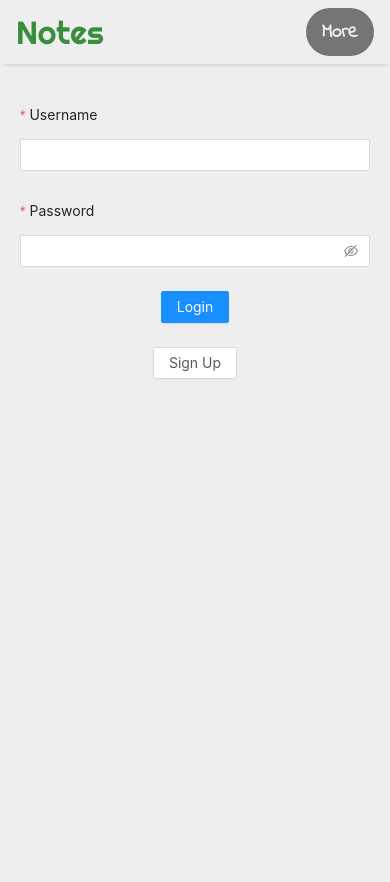
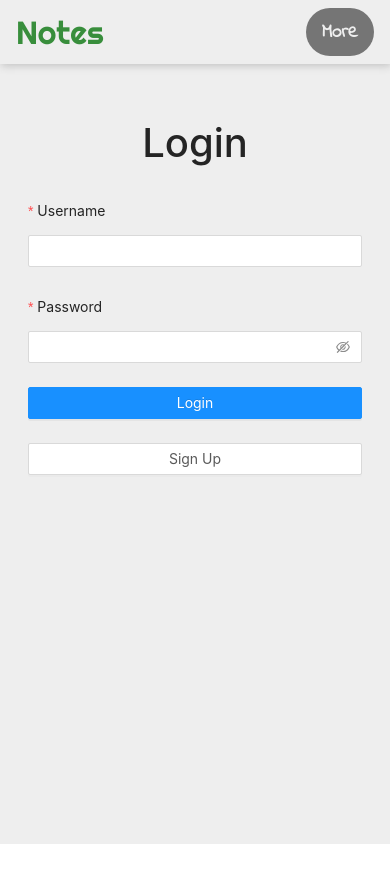
Before and after one commit to cuonggm/notes, a React (Create React App) app: page /login in a window 390 px wide. Shown: the top 882 px of the page. After the commit the page ends 844 px from the top, so only its background shows below. Built offline with nearby package versions, Linux system fonts and the light colour scheme.

Commit message:
Fix Login style

```diff
--- a/src/App.css
+++ b/src/App.css
@@ -26,3 +26,9 @@ aside#moreSideDrawer {
   font-family: var(--header-item-font-family-1);
   font-size: var(--header-item-font-size);
 }
+
+@media (max-width: 575px) {
+  .ant-col-offset-8 {
+    margin-left: 0;
+  }
+}
--- a/src/App.js
+++ b/src/App.js
@@ -1,7 +1,7 @@
-import { Button, Layout } from "antd";
-import { useEffect } from "react";
+import { Layout } from "antd";
+import { Fragment, useEffect } from "react";
 import { useDispatch, useSelector } from "react-redux";
-import { BrowserRouter, Link, Redirect, Route, Switch } from "react-router-dom";
+import { Link, Redirect, Route, Switch, useLocation } from "react-router-dom";
 import "./antd-theme/antd-customized.css";
 import "./App.css";
 import AppHeader from "./pages/AppHeader/AppHeader";
@@ -17,7 +17,8 @@ const { Content } = Layout;
 function App() {
   const auth = useSelector((state) => state.auth);
 
-  console.log(auth);
+  const location = useLocation();
+  console.log(location);
 
   const dispatch = useDispatch();
   const sidedrawer = useSelector((state) => state.sidedrawer);
@@ -57,11 +58,11 @@ function App() {
   }, [dispatch]);
 
   return (
-    <BrowserRouter>
+    <Fragment>
       <AppHeader />
-      <Layout style={{ height: "100vh" }} className={styles.mainLayout}>
+      <Layout className={styles.mainLayout}>
         <Layout>
-          <Content className={styles.mainLayout}>
+          <Content className={styles.mainContentLayout}>
             <Switch>
               <Route path="/login">
                 {auth.isLoggedIn === true && <Redirect to="/" />}
@@ -75,6 +76,7 @@ function App() {
       {sidedrawer.isSidedrawerShow && (
         <aside id="moreSideDrawer">
           <Link
+            to="#"
             onClick={onClickHideMoreButton}
             className={`${appHeaderStyles.moreButton} ${appHeaderStyles.sideDrawerItemDark} moreButton`}
           >
@@ -112,7 +114,7 @@ function App() {
           )}
         </aside>
       )}
-    </BrowserRouter>
+    </Fragment>
   );
 }
 
--- a/src/App.module.css
+++ b/src/App.module.css
@@ -1,14 +1,22 @@
 .mainLayout {
+  background-color: var(--light-color);
+  background: var(--light-color);
+  box-sizing: border-box;
+  height: 100vh;
+  width: 100vw;
+}
+
+.mainContentLayout {
   background-color: var(--light-color);
   margin: 0;
   padding-left: 5rem;
   padding-right: 5rem;
-  padding-top: 1rem;
+  padding-top: 4rem;
   padding-bottom: 1rem;
 }
 
-@media (max-width: 768px) {
-  .mainLayout {
+@media (max-width: 575px) {
+  .mainContentLayout {
     padding-left: 0.2rem;
     padding-right: 0.2rem;
   }
--- a/src/index.js
+++ b/src/index.js
@@ -5,12 +5,15 @@ import App from "./App";
 import reportWebVitals from "./reportWebVitals";
 import { Provider } from "react-redux";
 import { store } from "./store/store";
+import { BrowserRouter } from "react-router-dom";
 
 const root = ReactDOM.createRoot(document.getElementById("root"));
 root.render(
   <Provider store={store}>
     <React.StrictMode>
-      <App />
+      <BrowserRouter>
+        <App />
+      </BrowserRouter>
     </React.StrictMode>
   </Provider>
 );
--- a/src/pages/AppHeader/AppHeader.js
+++ b/src/pages/AppHeader/AppHeader.js
@@ -1,6 +1,6 @@
 import styles from "./AppHeader.module.css";
 import { Link } from "react-router-dom";
-import { Button, Layout } from "antd";
+import { Layout } from "antd";
 import { useDispatch, useSelector } from "react-redux";
 import { logoutThunk } from "../../store/authSlice";
 import { Fragment } from "react";
@@ -62,6 +62,7 @@ const AppHeader = (props) => {
           )}
 
           <Link
+            to="#"
             onClick={onClickShowMoreButton}
             className={`${styles.moreButton} ${styles.headerDarkItem} moreButton`}
           >
--- a/src/pages/AppHeader/AppHeader.module.css
+++ b/src/pages/AppHeader/AppHeader.module.css
@@ -1,6 +1,10 @@
 /* Outter Header */
 
 .header {
+  position: absolute;
+  top: 0;
+  left: 0;
+  width: 100%;
   margin-left: 0;
   margin-right: 0;
   margin-top: 0;
@@ -180,7 +184,7 @@
   border: none;
 }
 
-@media (max-width: 48rem) {
+@media (max-width: 575px) {
   .moreButton {
     display: flex;
   }
--- a/src/pages/Login/Login.js
+++ b/src/pages/Login/Login.js
@@ -28,14 +28,19 @@ const Login = (props) => {
 
   return (
     <Fragment>
-      <Row justify="center" align="middle">
-        <Col align="center">
+      <Row justify="center">
+        <Col>
+          <h1 className={styles.title}>Login</h1>
+        </Col>
+      </Row>
+      <Row justify="center">
+        <Col>
           <Form
+            className={styles.form}
             name="loginForm"
             labelCol={{ span: 8 }}
-            wrapperCol={{ span: 16 }}
+            wrapperCol={{ span: 24 }}
             autoComplete="off"
-            className={styles.form}
           >
             <Form.Item
               label="Username"
@@ -43,44 +48,45 @@ const Login = (props) => {
               rules={[
                 { required: true, message: "Username can not be empty." },
               ]}
-              className={styles.formItem}
             >
               <Input onChange={onUsernameChange} />
             </Form.Item>
-
             <Form.Item
               label="Password"
               name="password"
               rules={[
                 { required: true, message: "Password can not be empty." },
               ]}
-              className={styles.formItem}
             >
               <Input.Password onChange={onPasswordChange} />
             </Form.Item>
-
             <Form.Item
-              style={{
-                display: "flex",
-                flexDirection: "row",
-                justifyContent: "center",
+              wrapperCol={{
+                offset: 8,
+                span: 24,
               }}
-              className={styles.formItem}
             >
-              <Button type="primary" htmlType="submit" onClick={onSignIn}>
+              <Button
+                block={true}
+                type="primary"
+                htmlType="submit"
+                onClick={onSignIn}
+              >
                 Login
               </Button>
             </Form.Item>
-
             <Form.Item
-              style={{
-                display: "flex",
-                flexDirection: "row",
-                justifyContent: "center",
+              wrapperCol={{
+                offset: 8,
+                span: 24,
               }}
-              className={styles.formItem}
             >
-              <Button type="secondary" htmlType="submit" onClick={onSignUp}>
+              <Button
+                block={true}
+                type="secondary"
+                htmlType="submit"
+                onClick={onSignUp}
+              >
                 Sign Up
               </Button>
             </Form.Item>
--- a/src/pages/Login/Login.module.css
+++ b/src/pages/Login/Login.module.css
@@ -1,7 +1,15 @@
 .form {
-  width: 350px;
+  margin-top: 0;
+  width: 25rem;
 }
 
-.formItem {
-  width: 100%;
+.title {
+  margin-top: 3rem;
+  font-size: 2.5rem;
 }
+
+@media (max-width: 575px) {
+  .form {
+    width: auto;
+  }
+}
```
